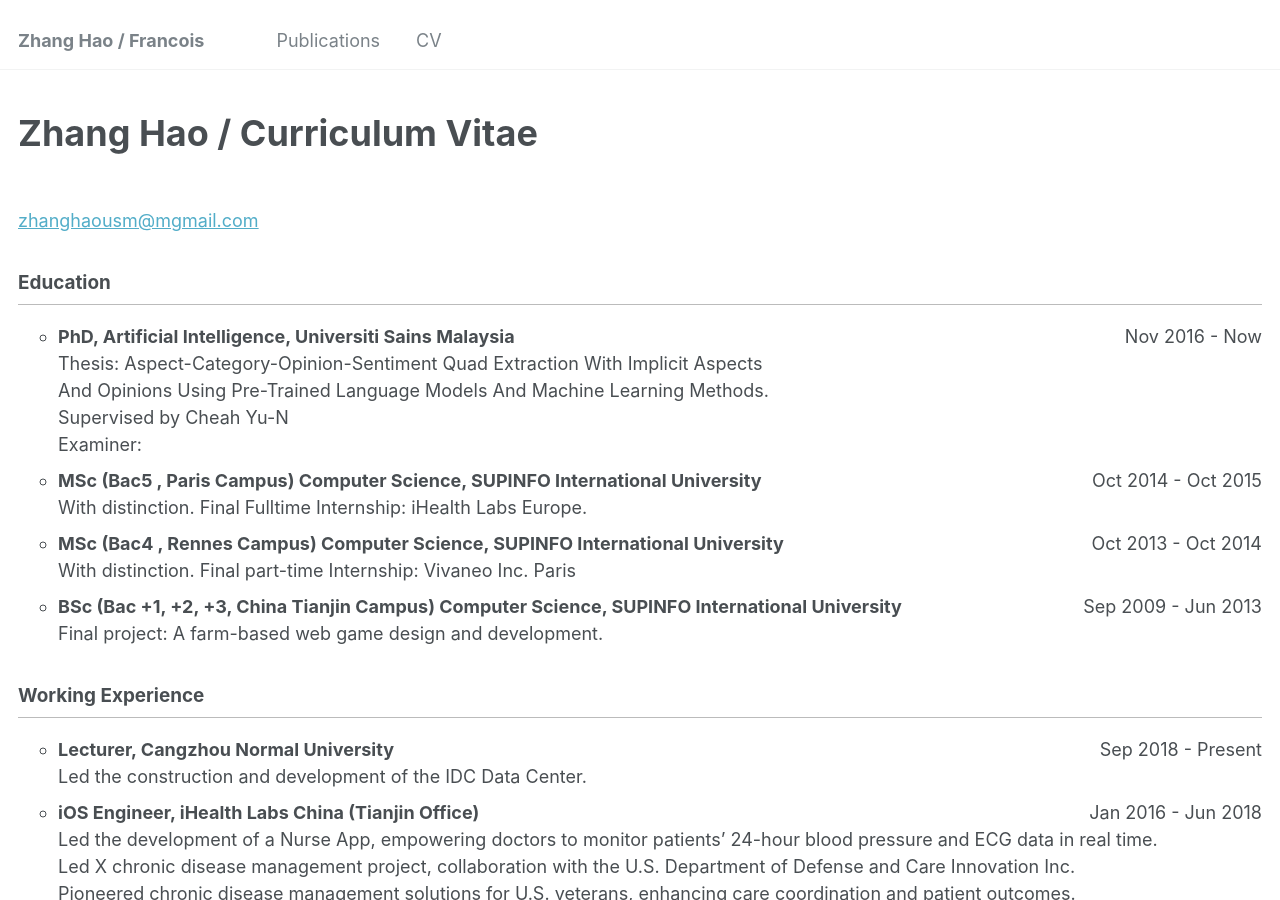
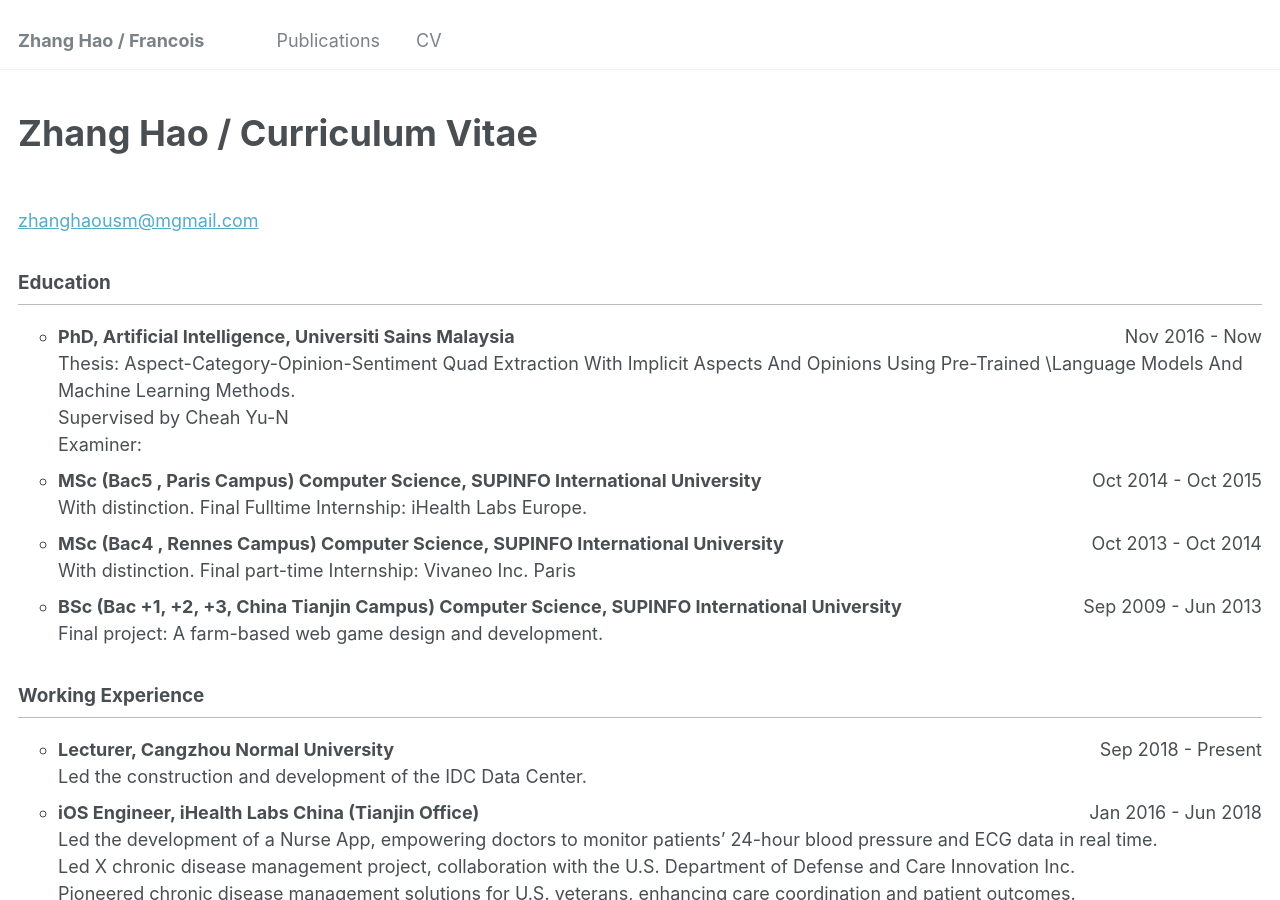
Before and after one commit to sydmou/sydmou.github.io, a Jekyll site: the page built from _pages/cv.md, in a window 1280 px wide and 900 px high. Built offline with Jekyll 4.4.1, drawn with Linux system fonts in a browser that asks for light colours.

Commit message:
Update cv.md

```diff
--- a/_pages/cv.md
+++ b/_pages/cv.md
@@ -15,8 +15,8 @@ redirect_from:
 ## Education
 
 * **PhD, Artificial Intelligence, Universiti Sains Malaysia** <span style="float: right;">Nov 2016 - Now</span><br>
-  <span class='desc'>Thesis: Aspect-Category-Opinion-Sentiment Quad Extraction With Implicit Aspects \\
-   And Opinions Using Pre-Trained Language Models And Machine Learning Methods.</span><br>
+  <span class='desc'>Thesis: Aspect-Category-Opinion-Sentiment Quad Extraction With Implicit Aspects
+   And Opinions Using Pre-Trained \\Language Models And Machine Learning Methods.</span><br>
   <span class='desc'>Supervised by Cheah Yu-N</span><br>
   <span class='desc'>Examiner:</span>
 * **MSc (Bac5 , Paris Campus) Computer Science, SUPINFO International University** <span style="float: right;">Oct 2014 - Oct 2015</span>\
```
